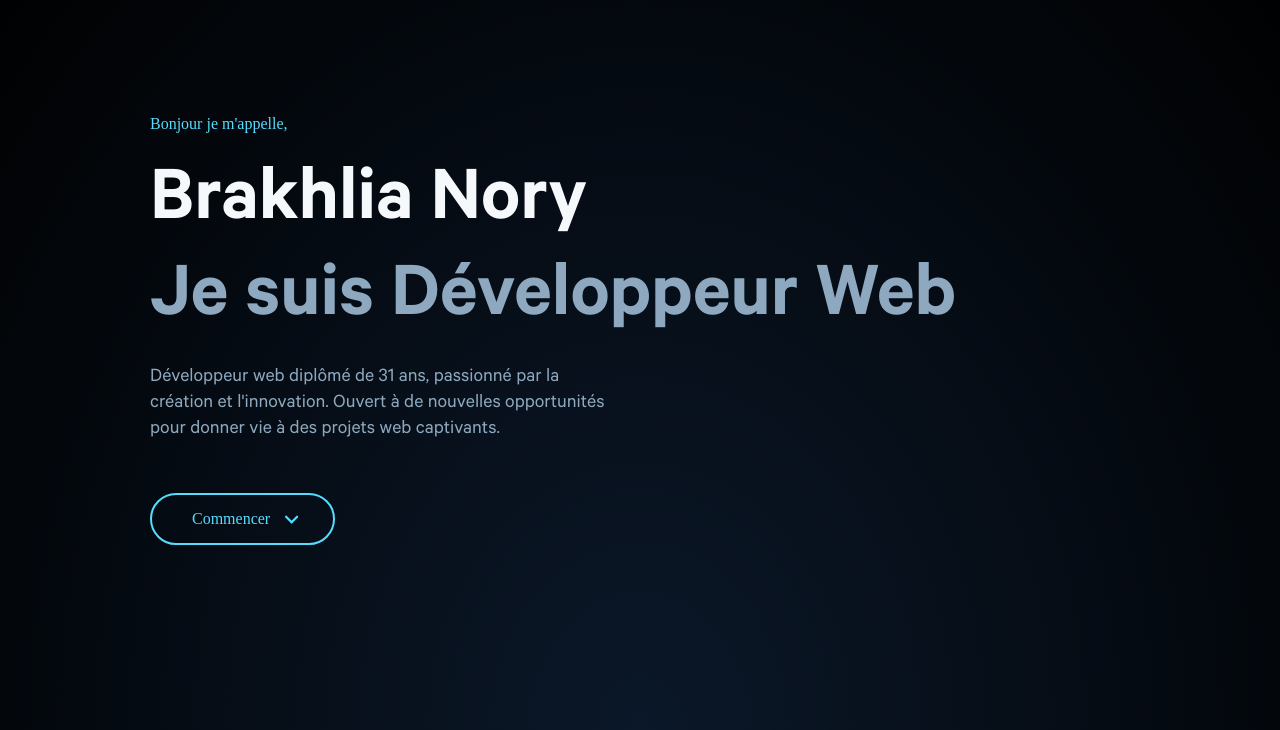
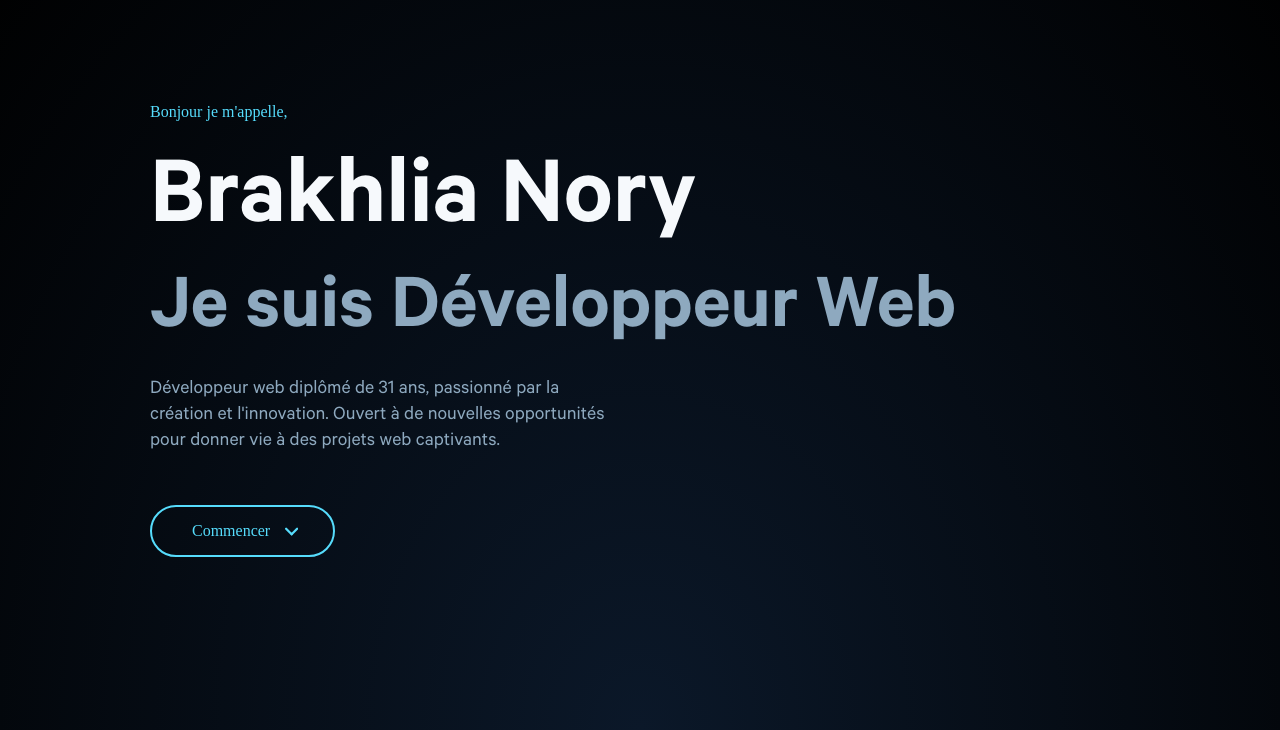
Before and after one commit to n-dev6/Portfolio, a plain HTML site: page index.html in a window 1280 px wide. Shown: the part 70-800 px from the top of the page. Drawn offline with Linux system fonts and the light colour scheme; a web font is replaced by a local one.

Commit message:
add h1 h2

```diff
--- a/css/home.css
+++ b/css/home.css
@@ -205,7 +205,12 @@ header p {
     animation: loop 10s ease-in-out infinite alternate;
     animation-fill-mode: forwards;
 }
-
+h1{
+    font-size: 100px;
+}
+h2{
+    font-size: 80px;
+}
 .tag {
     display: flex;
     margin-left: 5%;
--- a/index.html
+++ b/index.html
@@ -143,8 +143,8 @@
         <section class="section" id="home_section">
           <div class="content">
             <span class="hi in_animation">Bonjour je m'appelle,</span>
-            <span class="name in_animation">Brakhlia Nory</span>
-            <span class="title in_animation">Je suis Développeur Web</span>
+            <span class="name in_animation"><h1>Brakhlia Nory</h1></span>
+            <span class="title in_animation"><h2>Je suis Développeur Web</h2></span>
             <p class="bio in_animation">
               Développeur web diplômé de 31 ans, passionné par la création et
               l'innovation. Ouvert à de nouvelles opportunités pour donner vie à
```
